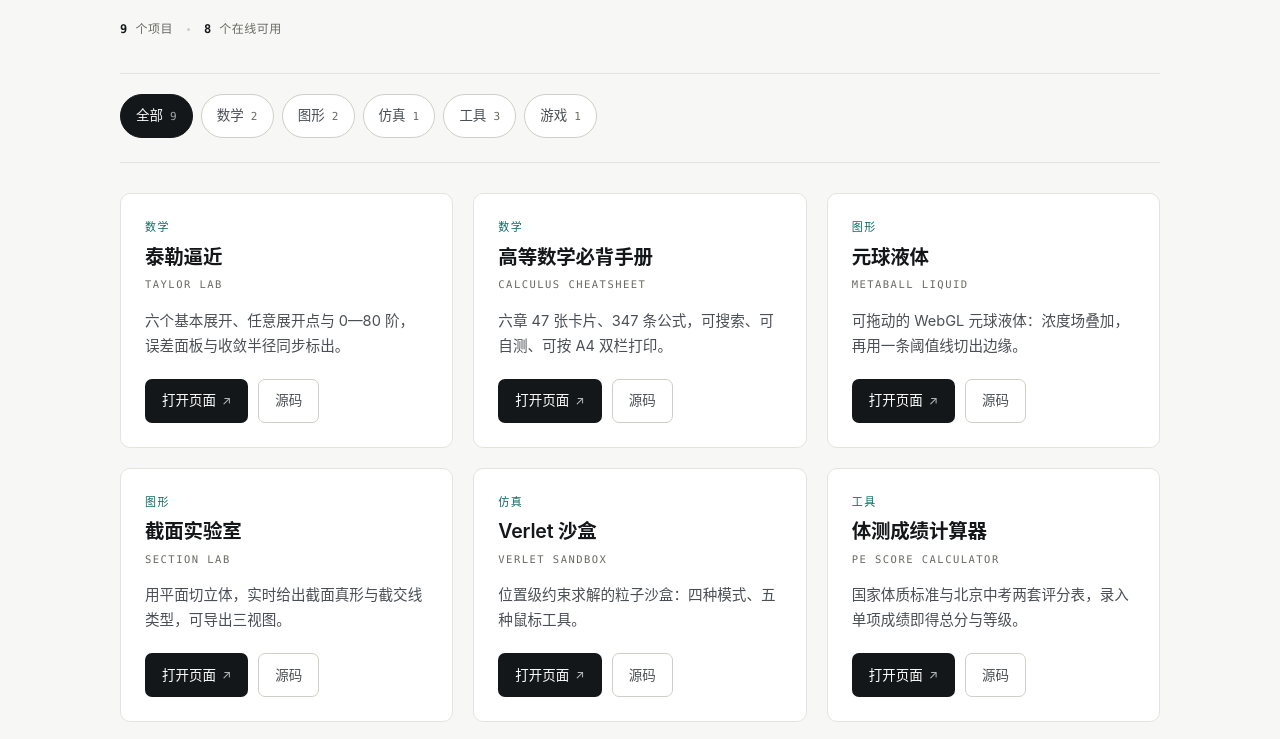
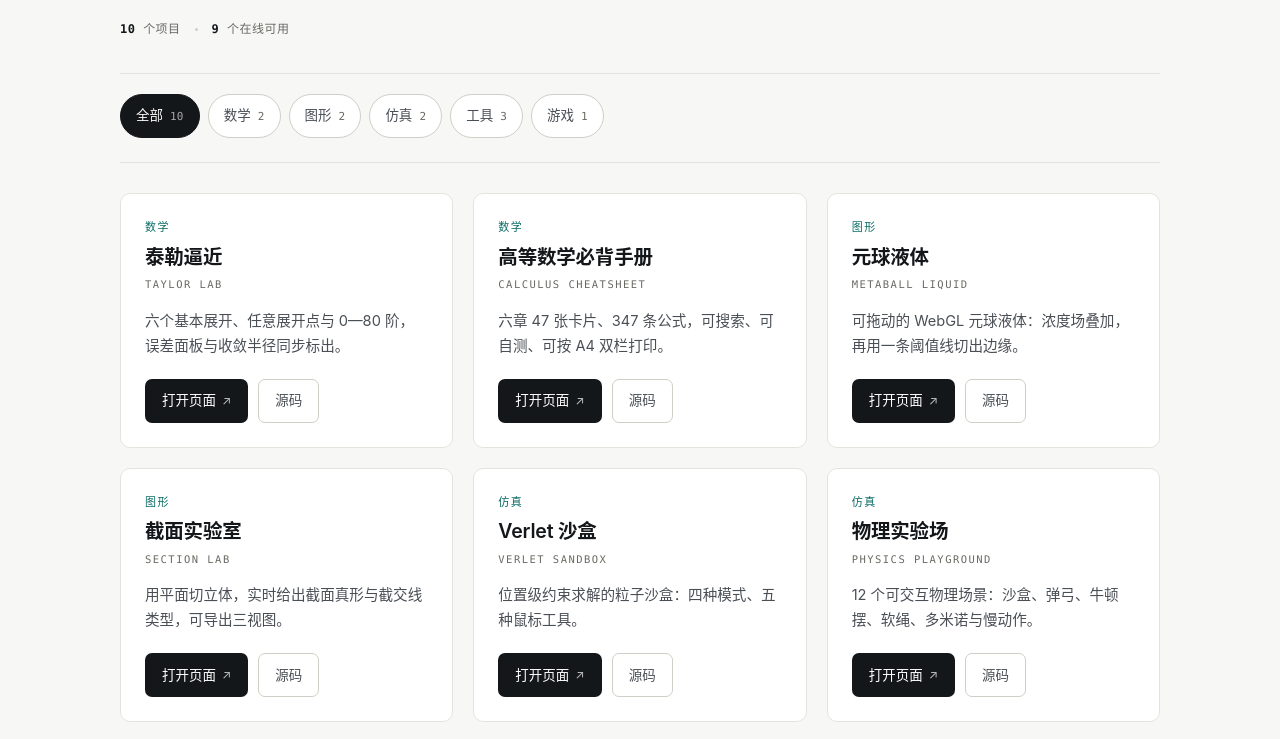
Before and after one commit to wtsswt/projects, a plain HTML site: page index.html in a window 1280 px wide. Shown: the part 208-947 px from the top of the page. Drawn offline with Linux system fonts and the light colour scheme.

Commit message:
收录 physics-playground

```diff
--- a/index.html
+++ b/index.html
@@ -214,16 +214,16 @@
       <a class="gh-link" href="https://github.com/wtsswt?tab=repositories">GitHub 仓库<span class="arw">↗</span></a>
     </div>
     <div class="stats">
-      <span><b>9</b> 个项目</span><span class="dot"></span>
-      <span><b>8</b> 个在线可用</span>
+      <span><b>10</b> 个项目</span><span class="dot"></span>
+      <span><b>9</b> 个在线可用</span>
     </div>
   </header>
 
   <nav class="filters" aria-label="按类别筛选">
-    <button class="chip" type="button" data-filter="all" aria-pressed="true">全部<span class="n">9</span></button>
+    <button class="chip" type="button" data-filter="all" aria-pressed="true">全部<span class="n">10</span></button>
     <button class="chip" type="button" data-filter="math" aria-pressed="false">数学<span class="n">2</span></button>
     <button class="chip" type="button" data-filter="graph" aria-pressed="false">图形<span class="n">2</span></button>
-    <button class="chip" type="button" data-filter="sim" aria-pressed="false">仿真<span class="n">1</span></button>
+    <button class="chip" type="button" data-filter="sim" aria-pressed="false">仿真<span class="n">2</span></button>
     <button class="chip" type="button" data-filter="tools" aria-pressed="false">工具<span class="n">3</span></button>
     <button class="chip" type="button" data-filter="game" aria-pressed="false">游戏<span class="n">1</span></button>
   </nav>
@@ -282,6 +282,17 @@
       <div class="links">
         <a class="btn primary" href="https://wtsswt.github.io/verlet-sandbox/">打开页面<span class="arw">↗</span></a>
         <a class="btn ghost" href="https://github.com/wtsswt/verlet-sandbox" aria-label="Verlet 沙盒 源代码">源码</a>
+      </div>
+    </article>
+
+    <article class="card" data-cat="sim">
+      <p class="cat">仿真</p>
+      <h2>物理实验场</h2>
+      <p class="en">Physics Playground</p>
+      <p class="desc">12 个可交互物理场景：沙盒、弹弓、牛顿摆、软绳、多米诺与慢动作。</p>
+      <div class="links">
+        <a class="btn primary" href="https://wtsswt.github.io/physics-playground/">打开页面<span class="arw">↗</span></a>
+        <a class="btn ghost" href="https://github.com/wtsswt/physics-playground" aria-label="物理实验场 源代码">源码</a>
       </div>
     </article>
 
```
Also changed, not shown: 1 other file.
